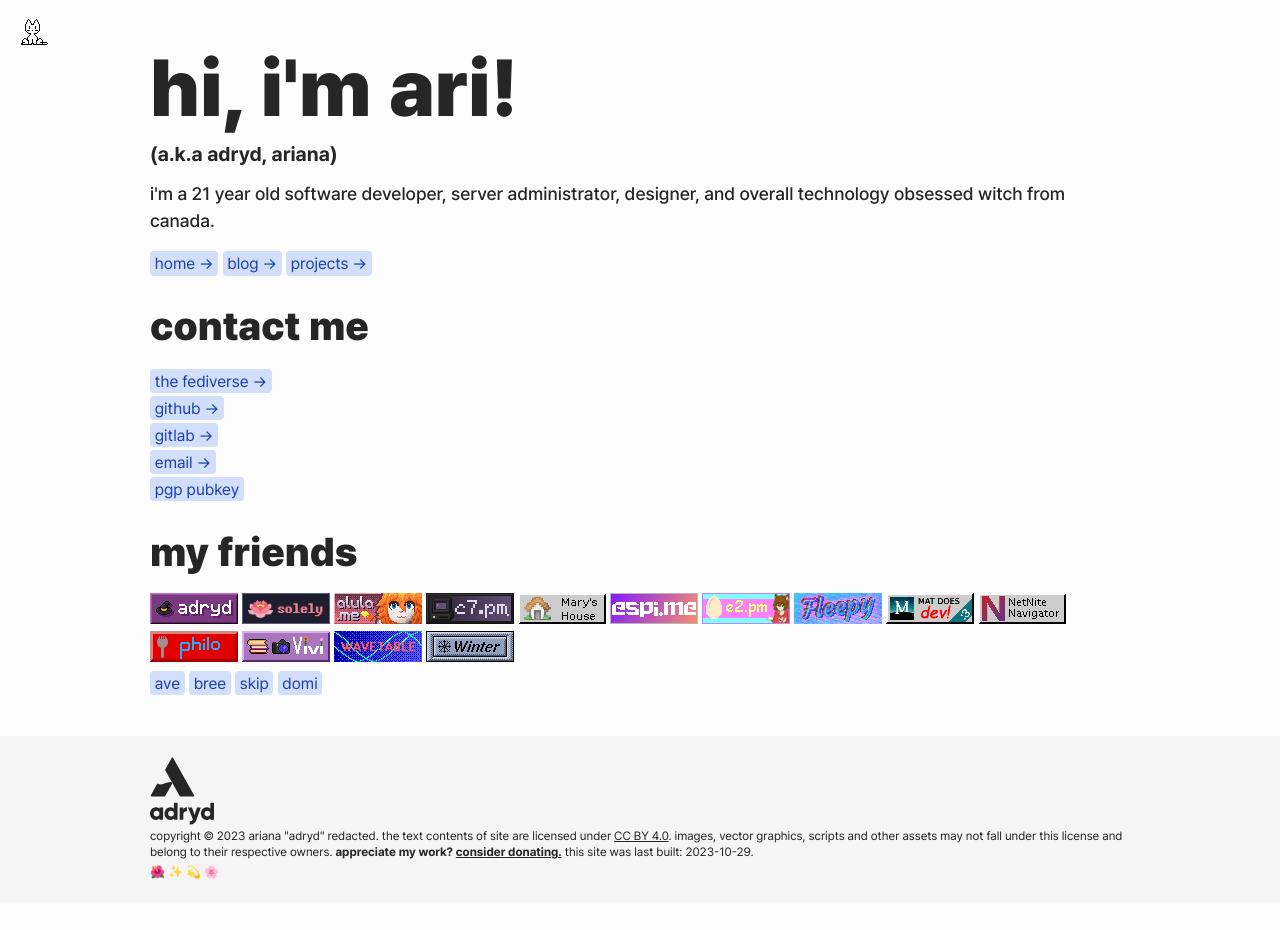
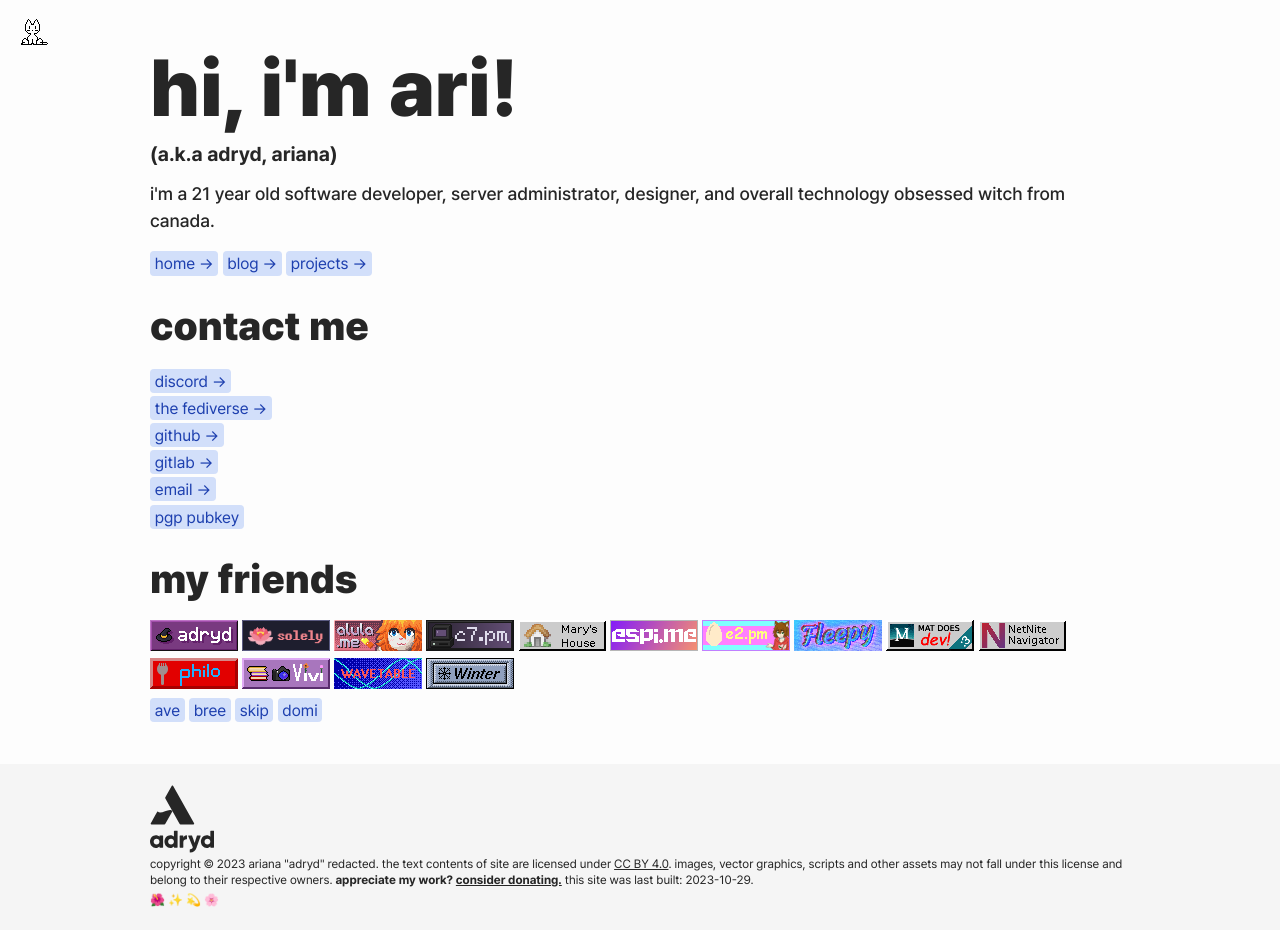
Before and after one commit to adryd325/website, a Jekyll site: the page built from index.html, in a window 1280 px wide. Built offline with Jekyll 4.4.1, drawn with Linux system fonts in a browser that asks for light colours; before the commit the page ends 902 px from its top, so only the background shows below that.

Commit message:
add discodr:wq

```diff
--- a/index.html
+++ b/index.html
@@ -27,6 +27,11 @@ title: home
     <h2>contact me</h2>
     <ul>
       <li>
+        <a class="fancy-link" rel="me" href="https://discord.com/user/298475055141355520"
+          >discord →</a
+        >
+      </li>
+      <li>
         <a class="fancy-link" rel="me" href="https://sleeping.town/@adryd"
           >the fediverse →</a
         >
@@ -44,6 +49,7 @@ title: home
       <li>
         <a
           class="fancy-link"
+          style="cursor:pointer;"
           onclick="this.href=`mailto:${('em').split('').reverse().join('')}\u0040${window.location.host}`"
           >email →</a
         >
```
